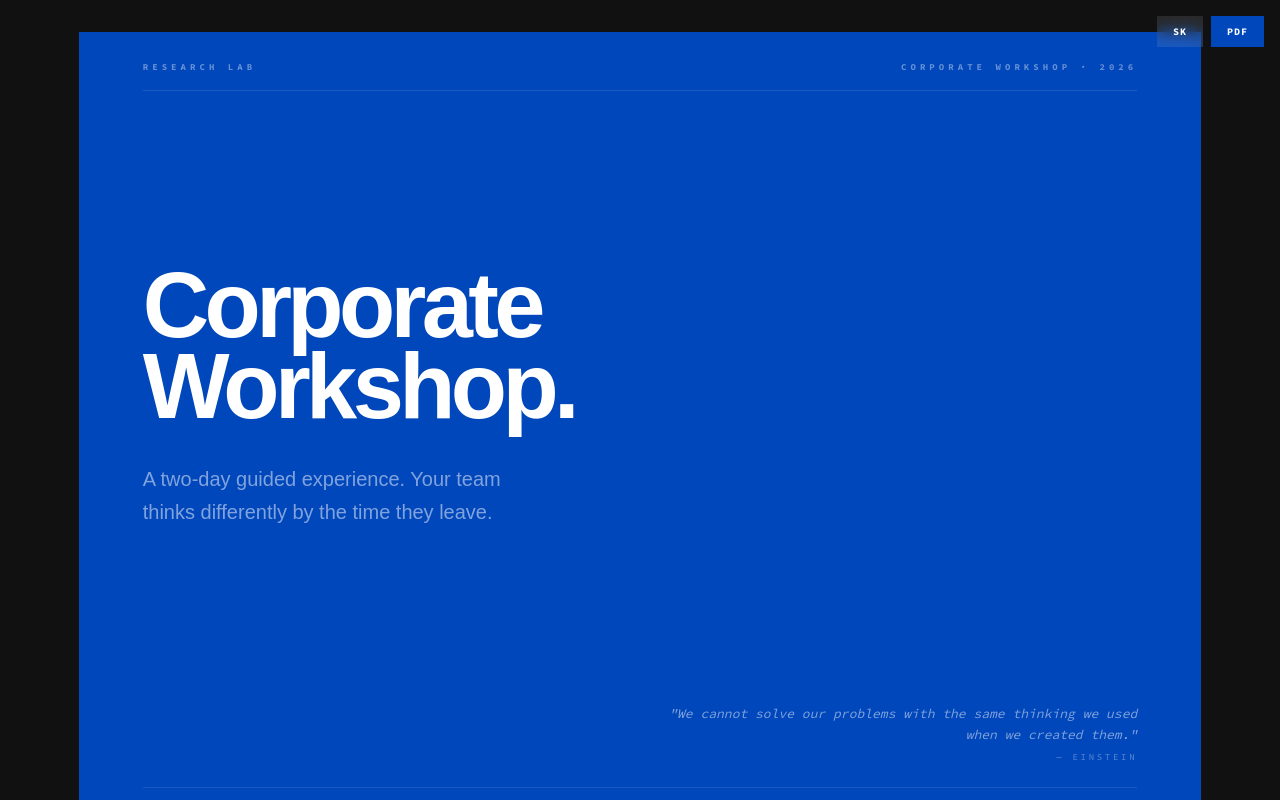
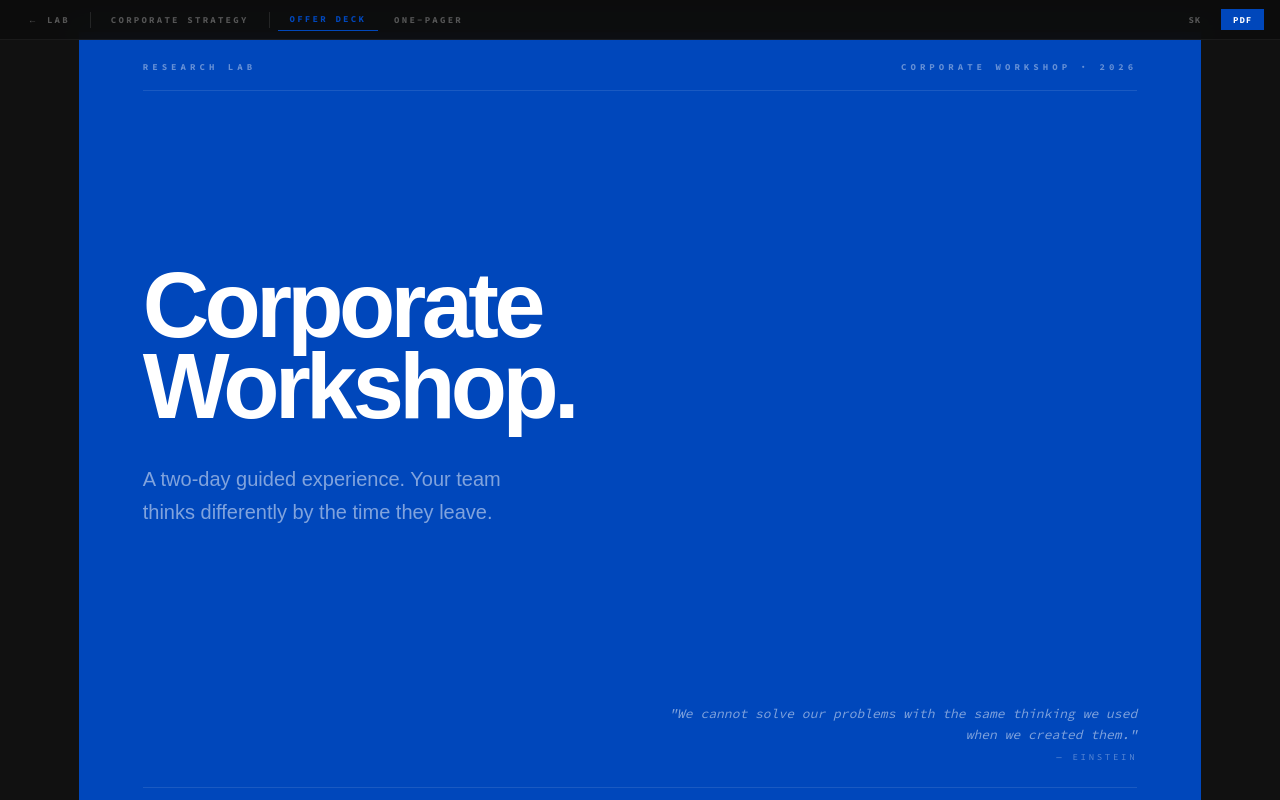
Before and after one commit to princeofwellness/researchlab, a Next.js app: page /corporate/offer-v2 in a window 1280 px wide. Shown: the top 800 px of the page. Built offline with nearby package versions, Linux system fonts and the light colour scheme; a web font is replaced by a local one.

Commit message:
Add fixed nav bar to corporate offer-v2 (screen only, hidden on print)

```diff
--- a/src/app/corporate/offer-v2/page.tsx
+++ b/src/app/corporate/offer-v2/page.tsx
@@ -62,17 +62,32 @@ export default function CorporateOfferV2() {
                 }
             `}</style>
 
-            {/* ── Controls ── */}
-            <div className="np fixed top-4 right-4 z-50 flex gap-2">
+            {/* ── Top Nav (screen only) ── */}
+            <div className="np fixed top-0 left-0 right-0 z-50 h-10 bg-[#0d0d0d]/95 backdrop-blur-md border-b border-white/[0.06] flex items-center px-4 gap-1">
+                <a href="/lab" className="text-[9px] font-code-brand font-bold uppercase tracking-[0.25em] text-white/30 hover:text-white/70 transition-colors px-3 py-1">
+                    ← Lab
+                </a>
+                <div className="w-px h-4 bg-white/10 mx-1" />
+                <a href="/lab/corporate" className="text-[9px] font-code-brand font-bold uppercase tracking-[0.25em] text-white/30 hover:text-white/70 transition-colors px-3 py-1">
+                    Corporate Strategy
+                </a>
+                <div className="w-px h-4 bg-white/10 mx-1" />
+                <a href="/corporate/offer-v2" className="text-[9px] font-code-brand font-bold uppercase tracking-[0.25em] text-[#0047BB] border-b border-[#0047BB] px-3 py-1">
+                    Offer Deck
+                </a>
+                <a href="/corporate/onepager" className="text-[9px] font-code-brand font-bold uppercase tracking-[0.25em] text-white/30 hover:text-white/70 transition-colors px-3 py-1">
+                    One-Pager
+                </a>
+                <div className="flex-1" />
                 <button
                     onClick={() => setLang(l => l === "en" ? "sk" : "en")}
-                    className="text-[10px] font-code-brand font-bold uppercase tracking-widest px-4 py-2 bg-white/10 backdrop-blur text-white hover:bg-white hover:text-black transition-colors"
+                    className="text-[9px] font-code-brand font-bold uppercase tracking-widest px-3 py-1 text-white/30 hover:text-white/70 transition-colors"
                 >
                     {en ? "SK" : "EN"}
                 </button>
                 <button
                     onClick={() => window.print()}
-                    className="hidden md:block text-[10px] font-code-brand font-bold uppercase tracking-widest px-4 py-2 bg-[#0047BB] text-white hover:bg-black transition-colors"
+                    className="hidden md:block text-[9px] font-code-brand font-bold uppercase tracking-widest px-3 py-1 bg-[#0047BB] text-white hover:bg-[#0047BB]/80 transition-colors ml-1"
                 >
                     PDF
                 </button>
```
